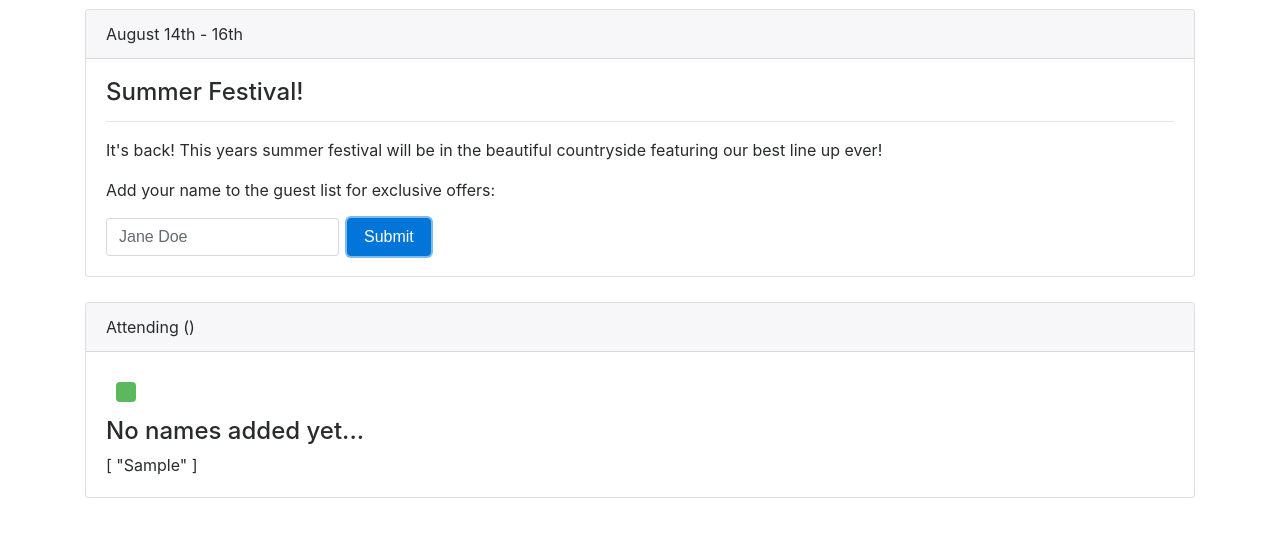
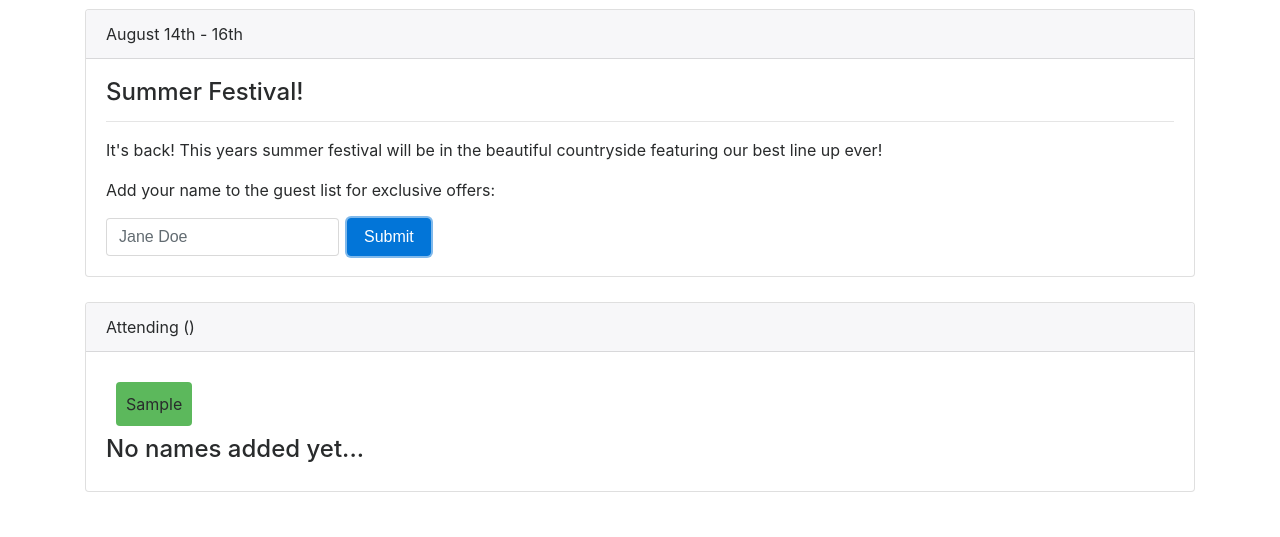
Before and after one commit to Benriez/vue-guest-list, a plain HTML site: page index.html in a window 1280 px wide. Both pictures are taken after typing "Sample" into the empty fields and a click on the input 388 px from the left and 330 px from the top of the page. Shown: the part 93-630 px from the top of the page. Drawn offline with nearby package versions, Linux system fonts and the light colour scheme.

Commit message:
added v-for="name in guestName"

```diff
--- a/index.html
+++ b/index.html
@@ -50,13 +50,13 @@
             </div>
             <div class="card-block">
               <div>
-                <div class="card-success rounded name-box">
-
+                <div class="card-success rounded name-box"
+                  v-for="name in guestName">
+                    {{name}}
                 </div>
               </div>
               <div>
                 <h4>No names added yet...</h4>
-                {{guestName}}
               </div>
             </div>
           </div>
```
